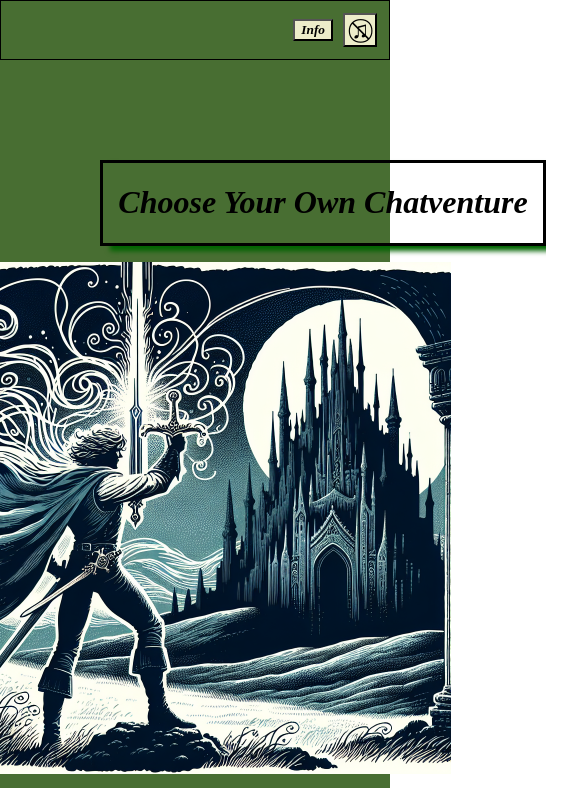
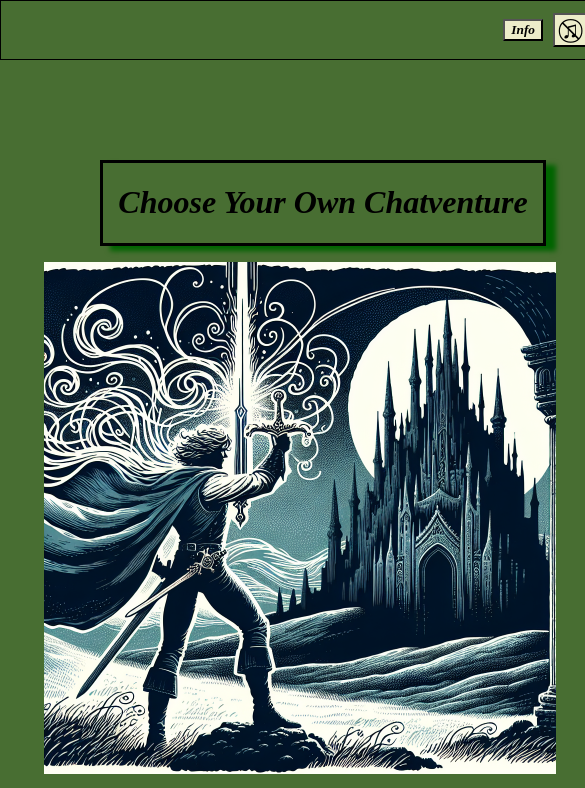
Before and after one commit to AaaDee/ChooseYouOwnChatventure, a React (Create React App) app in the folder frontend/: page / in a window 390 px wide. Shown: the top 788 px of the page, 585 px wide, since content can reach past the window. Built offline with nearby package versions, Linux system fonts and the light colour scheme; no server answers.

Commit message:
set min width for phones

```diff
--- a/frontend/src/components/App/style.ts
+++ b/frontend/src/components/App/style.ts
@@ -18,4 +18,5 @@ export const StyledApp = styled.div`
   flex-flow: column;
   background-color: ${globalStyles.colors.background};
   align-items: center;
+  min-width: 600px;
 `;
```
